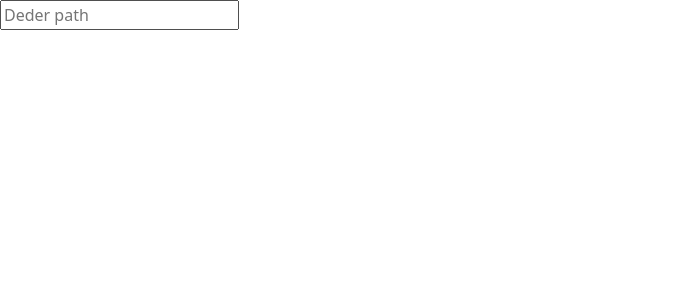
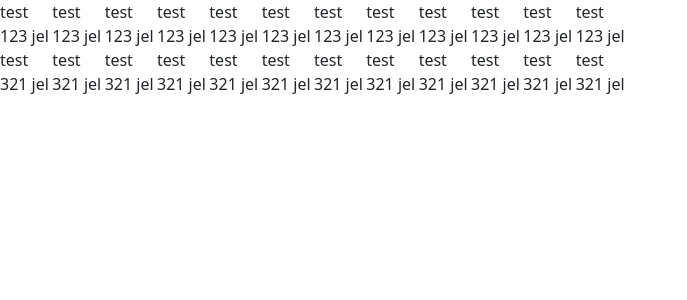
Before and after one commit to PhatDave/BarometerTalenterServer, a Django app: page / in a window 1280 px wide. Shown: the top 300 px of the page, without its empty margins (0-687 px from the left). Run offline with Django 4.2, Linux system fonts and the light colour scheme; some libraries are stand-ins or nearby versions.

Commit message:
Implement some form of basic structure to the index

```diff
--- a/BarometerTalenter/templates/index.html
+++ b/BarometerTalenter/templates/index.html
@@ -8,7 +8,103 @@
 </head>
 <body>
 <div id="contentContainer">
-	<input id="fileInputTextjel" type="text" name="input" placeholder="Deder path">
+	{# <input id="fileInputTextjel" type="text" name="input" placeholder="Deder path"> #}
+	<div class="row">
+		<div class="col-6">
+			<div class="characterContainer d-flex flex-row justify-content-between">
+				<div class="talentTreeContainer">
+					<div class="talentRowContainer d-flex flex-row justify-content-evenly">
+						<div class="talent">
+							<span>test 123 jel</span>
+						</div>
+						<div class="talent">
+							<span>test 123 jel</span>
+						</div>
+						<div class="talent">
+							<span>test 123 jel</span>
+						</div>
+						<div class="talent">
+							<span>test 123 jel</span>
+						</div>
+					</div>
+					<div class="talentRowContainer d-flex flex-row justify-content-evenly">
+						<div class="talent">
+							<span>test 321 jel</span>
+						</div>
+						<div class="talent">
+							<span>test 321 jel</span>
+						</div>
+						<div class="talent">
+							<span>test 321 jel</span>
+						</div>
+						<div class="talent">
+							<span>test 321 jel</span>
+						</div>
+					</div>
+				</div>
+				<div class="talentTreeContainer">
+					<div class="talentRowContainer d-flex flex-row justify-content-evenly">
+						<div class="talent">
+							<span>test 123 jel</span>
+						</div>
+						<div class="talent">
+							<span>test 123 jel</span>
+						</div>
+						<div class="talent">
+							<span>test 123 jel</span>
+						</div>
+						<div class="talent">
+							<span>test 123 jel</span>
+						</div>
+					</div>
+					<div class="talentRowContainer d-flex flex-row justify-content-evenly">
+						<div class="talent">
+							<span>test 321 jel</span>
+						</div>
+						<div class="talent">
+							<span>test 321 jel</span>
+						</div>
+						<div class="talent">
+							<span>test 321 jel</span>
+						</div>
+						<div class="talent">
+							<span>test 321 jel</span>
+						</div>
+					</div>
+				</div>
+				<div class="talentTreeContainer">
+					<div class="talentRowContainer d-flex flex-row justify-content-evenly">
+						<div class="talent">
+							<span>test 123 jel</span>
+						</div>
+						<div class="talent">
+							<span>test 123 jel</span>
+						</div>
+						<div class="talent">
+							<span>test 123 jel</span>
+						</div>
+						<div class="talent">
+							<span>test 123 jel</span>
+						</div>
+					</div>
+					<div class="talentRowContainer d-flex flex-row justify-content-evenly">
+						<div class="talent">
+							<span>test 321 jel</span>
+						</div>
+						<div class="talent">
+							<span>test 321 jel</span>
+						</div>
+						<div class="talent">
+							<span>test 321 jel</span>
+						</div>
+						<div class="talent">
+							<span>test 321 jel</span>
+						</div>
+					</div>
+				</div>
+			</div>
+		</div>
+	</div>
 </div>
 <script>
 	$(document).ready(function() {
```
